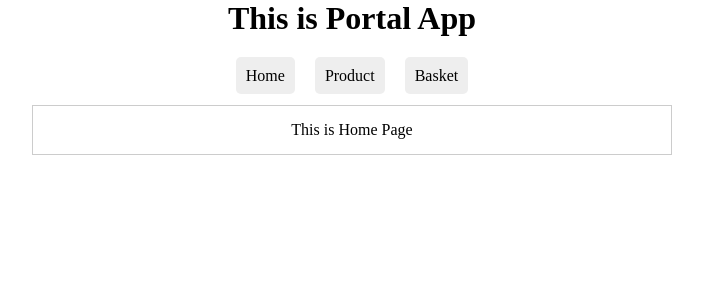
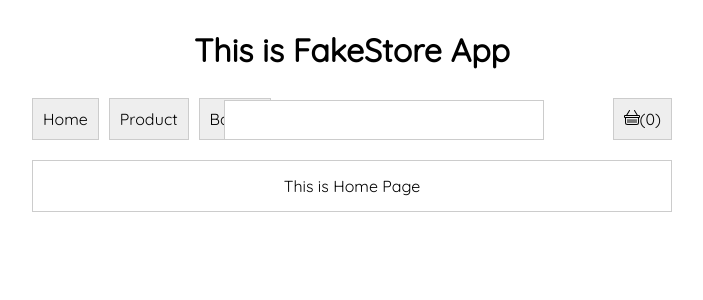
Before and after one commit to murderuo/React-portal-example, a React (Create React App) app: page / in a window 1280 px wide. Shown: the top 300 px of the page, without its empty margins (288-991 px from the left). Built offline with nearby package versions, Linux system fonts and the light colour scheme.

Commit message:
work done

```diff
--- a/public/index.html
+++ b/public/index.html
@@ -3,6 +3,7 @@
   <head>
     <meta charset="utf-8" />
     <link rel="icon" href="%PUBLIC_URL%/favicon.ico" />
+
     <meta name="viewport" content="width=device-width, initial-scale=1" />
     <meta name="theme-color" content="#000000" />
     <meta
@@ -24,7 +25,7 @@
       work correctly both with client-side routing and a non-root public URL.
       Learn how to configure a non-root public URL by running `npm run build`.
     -->
-    <title>React App</title>
+    <title>Fake Store Api</title>
   </head>
   <body>
     <noscript>You need to enable JavaScript to run this app.</noscript>
--- a/src/App.js
+++ b/src/App.js
@@ -6,7 +6,7 @@ import BasketProvider from "./context/BasketContext";
 function App() {
   return (
     <div>
-      <h1>This is Portal App</h1>
+      <h1>This is FakeStore App</h1>
       <BasketProvider>
         <BrowserRouter>
           <NavBar />
--- /dev/null
+++ b/src/components/Basket/Basket.css
@@ -0,0 +1,50 @@
+* {
+  margin: 0;
+  padding: 0;
+  box-sizing: border-box;
+}
+
+.container {
+  width: 50%;
+  height: 100%;
+  display: block;
+  text-align: center;
+  border: 1px solid #ccc;
+  padding: 15px;
+  margin: 20px auto;
+}
+.basket-card {
+  display: inline-block;
+  width: 100%;
+  border-bottom: 1px solid;
+  padding: 10px;
+  text-align: left;
+}
+.basket-image {
+  display: inline-block;
+  width: 33%;
+  text-align: center;
+  /* border: 1px solid; */
+}
+.basket-title {
+  display: inline-block;
+  text-align: left;
+  width: 33%;
+  /* border: 1px solid; */
+}
+.basket-price {
+  display: inline-block;
+  width: 33%;
+  text-align: right;
+  /* border: 1px solid; */
+}
+
+.basket-image > img {
+  display: inline;
+  width: 40px;
+  height: 40px;
+}
+.basket-total > h2 {
+  text-align: right;
+  margin: 10px;
+}
--- a/src/components/NavBar/NavBar.js
+++ b/src/components/NavBar/NavBar.js
@@ -3,11 +3,14 @@ import { Link, Routes, Route } from 'react-router-dom';
 import Home from '../Home/';
 import Products from '../Products/';
 import Basket from '../Basket';
+import withSearch from '../hoc/withSearch/withSearch';
 
-function NavBar() {
+function NavBar({ baskets, search, setSearch }) {
+  console.log();
   return (
     <div>
-      <nav>
+      <div className="menu-container">
+        <nav className="menu">
           <ul>
             <li>
               <Link to="/">Home</Link>
@@ -20,13 +23,41 @@ function NavBar() {
             </li>
           </ul>
         </nav>
+        <div className="search">
+          <input type="text" onChange={e => setSearch(e.target.value)} />
+          {/* <label>Search Value: {search}</label> */}
+        </div>
+        <div className="basket" id="basket">
+          <ul>
+            <li>
+              <Link to="/basket">
+                <svg
+                  xmlns="http://www.w3.org/2000/svg"
+                  width="16"
+                  height="16"
+                  fill="currentColor"
+                  className="bi bi-basket"
+                  viewBox="0 0 16 16"
+                >
+                  <path d="M5.757 1.071a.5.5 0 0 1 .172.686L3.383 6h9.234L10.07 1.757a.5.5 0 1 1 .858-.514L13.783 6H15a1 1 0 0 1 1 1v1a1 1 0 0 1-1 1v4.5a2.5 2.5 0 0 1-2.5 2.5h-9A2.5 2.5 0 0 1 1 13.5V9a1 1 0 0 1-1-1V7a1 1 0 0 1 1-1h1.217L5.07 1.243a.5.5 0 0 1 .686-.172zM2 9v4.5A1.5 1.5 0 0 0 3.5 15h9a1.5 1.5 0 0 0 1.5-1.5V9H2zM1 7v1h14V7H1zm3 3a.5.5 0 0 1 .5.5v3a.5.5 0 0 1-1 0v-3A.5.5 0 0 1 4 10zm2 0a.5.5 0 0 1 .5.5v3a.5.5 0 0 1-1 0v-3A.5.5 0 0 1 6 10zm2 0a.5.5 0 0 1 .5.5v3a.5.5 0 0 1-1 0v-3A.5.5 0 0 1 8 10zm2 0a.5.5 0 0 1 .5.5v3a.5.5 0 0 1-1 0v-3a.5.5 0 0 1 .5-.5zm2 0a.5.5 0 0 1 .5.5v3a.5.5 0 0 1-1 0v-3a.5.5 0 0 1 .5-.5z" />
+                </svg>
+                ({baskets.length})
+              </Link>
+            </li>
+          </ul>
+        </div>
+      </div>
+      {/* {console.log(search)} */}
       <Routes>
         <Route path="/" element={<Home />}></Route>
-        <Route path="/products" element={<Products />}></Route>
+        <Route
+          path="/products"
+          element={<Products searchValue={search} />}
+        ></Route>
         <Route path="/basket" element={<Basket />}></Route>
       </Routes>
     </div>
   );
 }
 
-export default NavBar;
+export default withSearch(NavBar);
--- a/src/components/NavBar/index.css
+++ b/src/components/NavBar/index.css
@@ -1,3 +1,5 @@
+@import url('https://fonts.googleapis.com/css2?family=Quicksand&display=swap');
+
 * {
   margin: 0;
   padding: 0;
@@ -5,70 +7,65 @@
 }
 body {
   text-align: center;
+  font-family: 'Quicksand', sans-serif;
 }
 h1 {
-  margin-bottom: 30px;
+  margin: 30px 30px;
   text-align: center;
 }
-nav {
-  display: inline;
+.menu-container {
+  display: block;
+  width: 50%;
   text-align: center;
+  margin: 0 auto;
 }
+.menu {
+  /* border: 1px solid; */
+  display: inline-block;
+  width: 30%;
+  text-align: left;
+}
+
+.search {
+  /* border: 1px solid; */
+  display: inline-block;
+  width: 50%;
+  text-align: left;
+}
+
+.search input {
+  width: 100%;
+  height: 40px;
+  border: 1px solid #ccc;
+  padding: 5px;
+
+}
+
+.basket {
+  /* border: 1px solid; */
+  display: inline-block;
+  width: 20%;
+  text-align: right;
+}
+
 ul > li {
+  border: 1px solid #ccc;
   list-style: none;
   text-align: center;
   display: inline;
   padding: 10px;
-  margin: 10px;
+  margin: 10px 10px 10px 0px;
   background: #eee;
-  border-radius: 5px;
-  margin-right: 10px;
-}
-img {
-  width: 100%;
-  height: 200px;
-  display: inline;
-}
-.card {
-  display: inline-block;
-  border: 1px solid #ccc;
-  width: 20%;
-  height: 350px;
-  margin: 10px;
-  padding: 15px;
-  vertical-align: top;
-}
-.container {
-  width: 50%;
-  height: 100%;
-  display: inline-block;
-  text-align: center;
-  border: 1px solid #ccc;
-  padding: 15px;
-  margin: 20px auto;
-}
-.title {
-  width: 100%;
-  height: 20%;
-  display: -webkit-box;
-  -webkit-line-clamp: 3;
-  -webkit-box-orient: vertical;
-  overflow: hidden;
-  margin-top: 20px;
-  padding: 10px;
+  cursor: pointer;
 }
 
-.price {
-  margin-top: 5px;
+.basket ul > li {
   border: 1px solid #ccc;
-  background-color: aqua;
-  width: 100%;
-  height: 10%;
-  font-family: 'sans-serif';
-  font-size: larger;
+  list-style: none;
+  text-align: center;
+  display: inline;
+  padding: 10px;
+  margin: 10px 0px 10px 10px;
+  background: #eee;
+  cursor: pointer;
 }
-
-a {
-  text-decoration: none;
-  color: black;
-}
--- a/src/components/Products/Products.js
+++ b/src/components/Products/Products.js
@@ -1,42 +1,72 @@
 import axios from 'axios';
-import { useState, useEffect } from 'react';
+import { useState, useEffect, useContext } from 'react';
+import './index.css';
+import withSearch from '../hoc/withSearch';
 
-function Products() {
+function Products(props) {
+  const { baskets, setBaskets, searchValue } = props;
+  console.log(props);
   const [data, setData] = useState([]);
+  const [tempdata, setTempdata] = useState([]);
+  // const { baskets, setBaskets } = useContext(BasketContext);
   // const [filteredData, setFilteredData] = useState([]);
-  const [search, setSearch] = useState('');
-  const [showShoppingList, setShowShoppingList] = useState(true);
+  // const [search, setSearch] = useState('');
+  // const [showShoppingList, setShowShoppingList] = useState(true);
   const [isLoading, setIsLoading] = useState(true);
+  console.log(searchValue);
 
   const getData = async () => {
     const res = await axios.get('https://fakestoreapi.com/products');
+    // console.log(res.data);
     setData(res.data);
+    setTempdata(res.data);
     setIsLoading(false);
-    // setFilteredData(res.data);
   };
 
   useEffect(() => {
-    // component did mount => []
     getData();
-    /* return () => {
-      // component will unmount
-    } */
   }, []);
-  return (
+
+  useEffect(() => {
+    const filteredData = data.filter(item =>
+      item.title.toLowerCase().includes(searchValue.toLowerCase()),
+    );
+    setData(filteredData);
+    if (searchValue === '') {
+      setData(tempdata);
+    }
+  }, [searchValue]);
+
+  return isLoading ? (
     <div className="container">
+      <h1>Loading...</h1>
+    </div>
+  ) : (
+    <div className="container">
+      <div id="details"></div>
+      {/* //modal window open will be here */}
       {data.map(item => (
         <div key={item.id} className="card">
           <div className="image">
-            <img src={item.image} alt="" />
+            <img src={item.image} alt="" onClick={() => alert('test')} />
           </div>
-          {/* <div className="desc">{item.description}</div> */}
           <div className="title">{item.title}</div>
-          {/* <div className="price">{item.price}$</div> */}
-          <button className="price">{item.price}$</button>
+          <div className="price">
+            {item.price}${' '}
+            <button
+              className="add"
+              onClick={() => setBaskets([...baskets, item])}
+              disabled={baskets.find(basket => basket.id === item.id)}
+            >
+              {baskets.find(basket => basket.id === item.id)
+                ? 'Added'
+                : 'Add Basket'}
+            </button>
+          </div>
         </div>
       ))}
     </div>
   );
 }
 
-export default Products;
+export default withSearch(Products);
--- /dev/null
+++ b/src/components/Products/index.css
@@ -0,0 +1,64 @@
+*{
+  margin: 0;
+  padding: 0;
+  box-sizing: border-box;
+}
+
+img {
+  width: 100%;
+  height: 200px;
+  display: inline;
+}
+
+img:hover {
+  cursor: pointer;
+}
+.card {
+  display: inline-block;
+  border: 1px solid #ccc;
+  width: 20%;
+  height: 350px;
+  margin: 10px;
+  padding: 15px;
+  vertical-align: top;
+}
+.container {
+  width: 50%;
+  height: 100%;
+  display: block;
+  text-align: center;
+  border: 1px solid #ccc;
+  padding: 15px;
+  margin: 20px auto;
+}
+.title {
+  width: 100%;
+  height: 20%;
+  display: -webkit-box;
+  -webkit-line-clamp: 3;
+  -webkit-box-orient: vertical;
+  overflow: hidden;
+  margin-top: 20px;
+  padding: 10px;
+}
+
+.price {
+  margin-top: 5px;
+  /* border: 1px solid #ccc; */
+  /* background-color: aqua; */
+  width: 100%;
+  height: 10%;
+  font-family: 'sans-serif';
+  font-size: larger;
+}
+
+a {
+  text-decoration: none;
+  color: black;
+}
+.add {
+  display: inline;
+  padding: 3px;
+  border: 1px solid #ccc;
+
+}
--- /dev/null
+++ b/src/components/hoc/withSearch/index.js
@@ -0,0 +1,3 @@
+import withSearch from './withSearch';
+
+export default withSearch;
--- /dev/null
+++ b/src/components/hoc/withSearch/withSearch.js
@@ -0,0 +1,23 @@
+import React, { useState, useContext } from 'react';
+import { BasketContext } from '../../../context/BasketContext';
+
+const withSearch = WrappedComponent => {
+  const NewComponent = props => {
+    const [search, setSearch] = useState('');
+    const { baskets, setBaskets } = useContext(BasketContext);
+
+    return (
+      <WrappedComponent
+        baskets={baskets}
+        setBaskets={setBaskets}
+        search={search}
+        setSearch={setSearch}
+        {...props}
+      />
+    );
+  };
+
+  return NewComponent;
+};
+
+export default withSearch;
--- a/src/context/BasketContext.js
+++ b/src/context/BasketContext.js
@@ -1,13 +1,10 @@
 import React, { createContext, useState } from 'react';
-
 
 export const BasketContext = createContext();
 
 const BasketProvider = ({ children }) => {
-
-  const [baskets, setBaskets] = useState([{test: 'test'}]);
-
-  const values={baskets,setBaskets}
+  const [baskets, setBaskets] = useState([]);
+  const values = { baskets, setBaskets };
 
   return (
     <BasketContext.Provider value={values}>{children}</BasketContext.Provider>
```
Also changed, not shown: src/components/Basket/Basket.js (+27 -5 lines), src/components/hoc/withContext/withContext.js (+0 -7 lines). Lines whose indentation alone changed are shown as unchanged.
